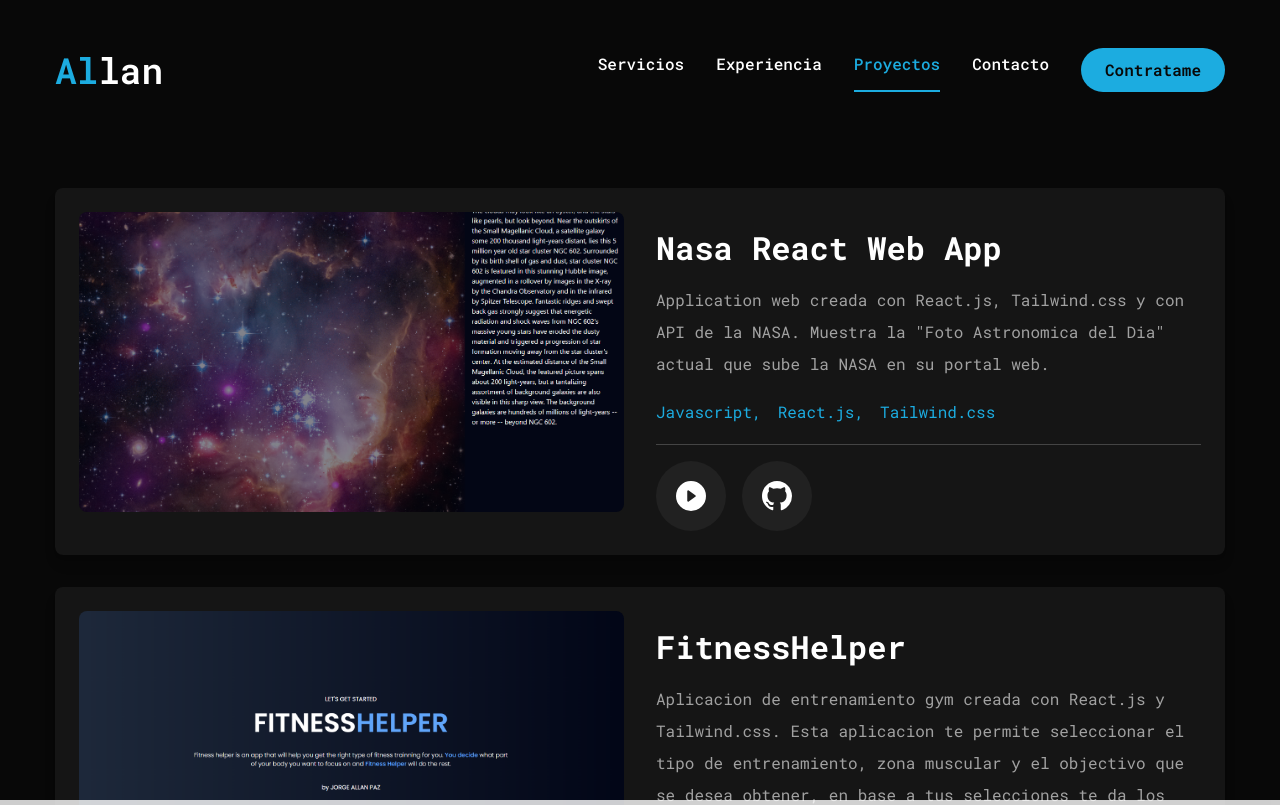
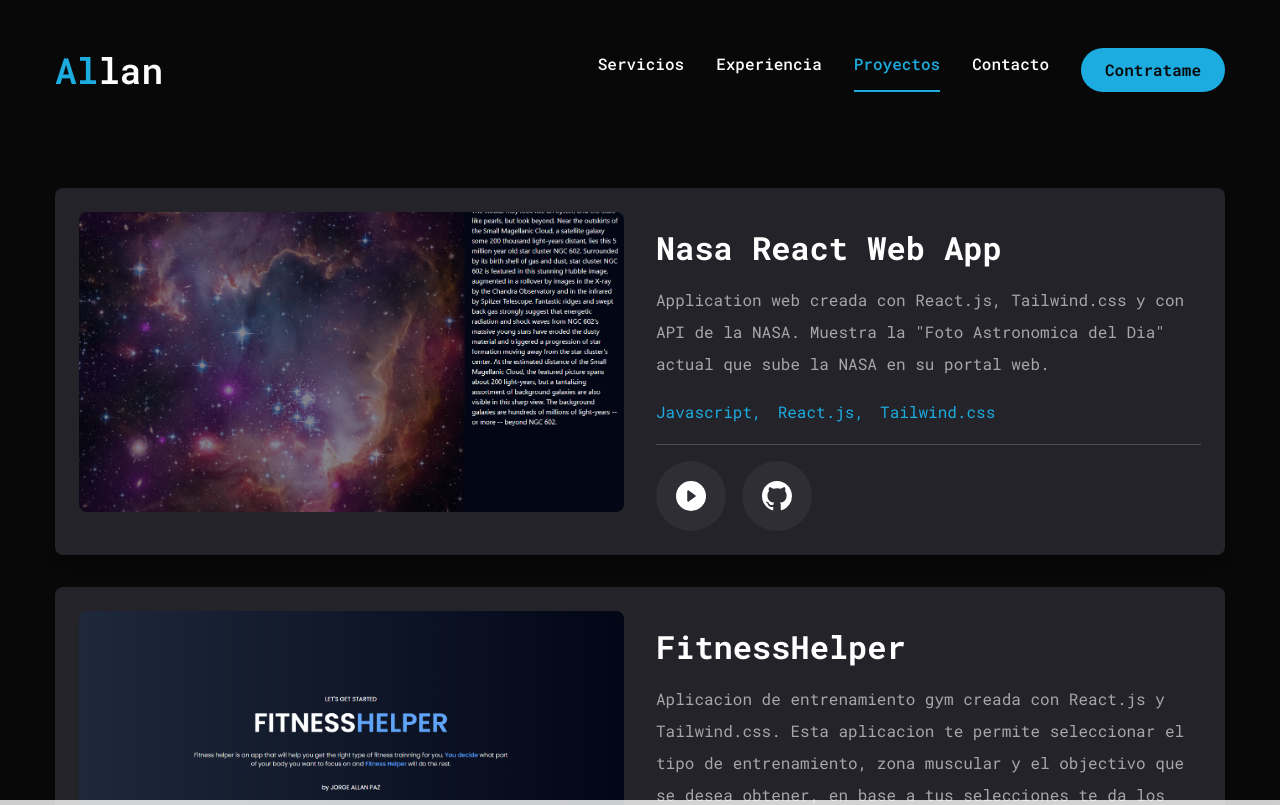
Before and after one commit to Gokuno/allan-portafolio, a Next.js app: page /work in a window 1280 px wide. Shown: the top 805 px of the page. Built offline with nearby package versions, Linux system fonts and the light colour scheme.

Commit message:
Update page.jsx

```diff
--- a/app/work/page.jsx
+++ b/app/work/page.jsx
@@ -163,7 +163,7 @@
           {projects.map((project, index) => (
             <div
               key={index}
-              className="bg-white/5 p-6 rounded-lg shadow-lg flex flex-col md:flex-row md:gap-8"
+              className="bg-[#232329] p-6 rounded-lg shadow-lg flex flex-col md:flex-row md:gap-8"
             >
               <div className="w-full md:w-1/2 h-[300px] relative">
                 <Image src={project.image} fill className="object-cover rounded-lg" alt="" />
```
